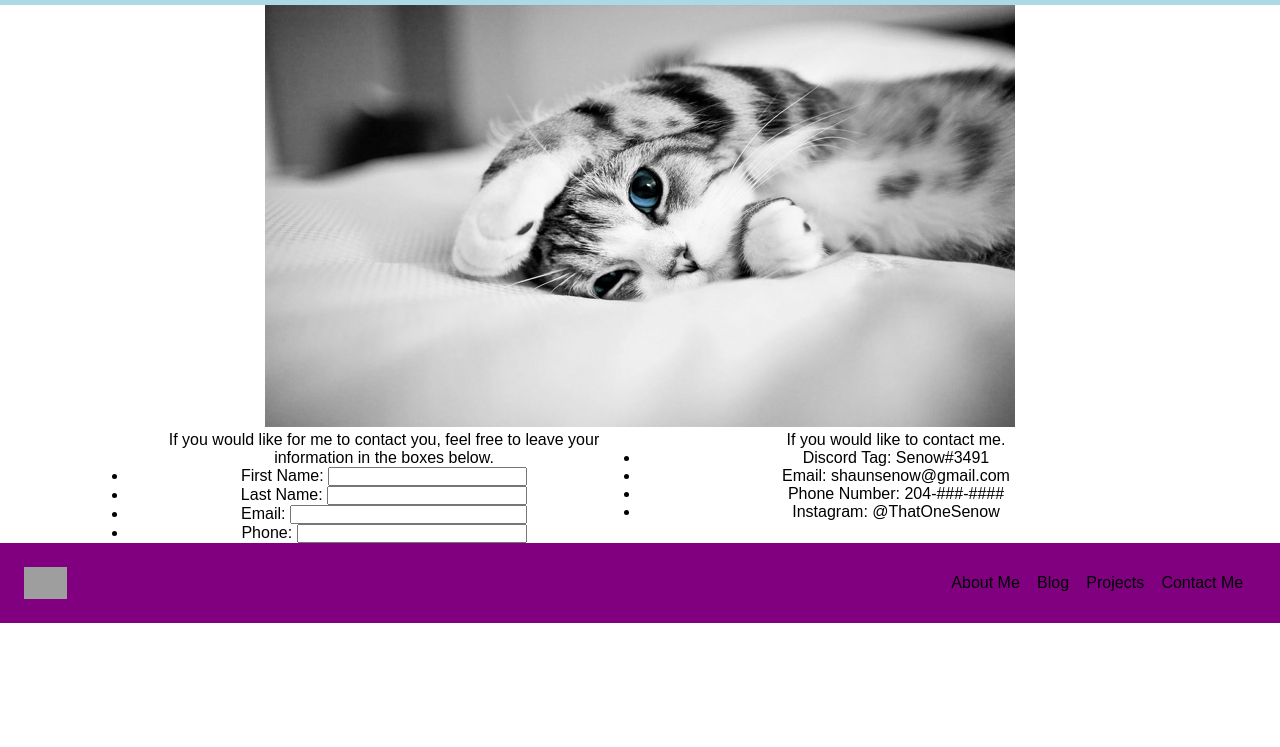
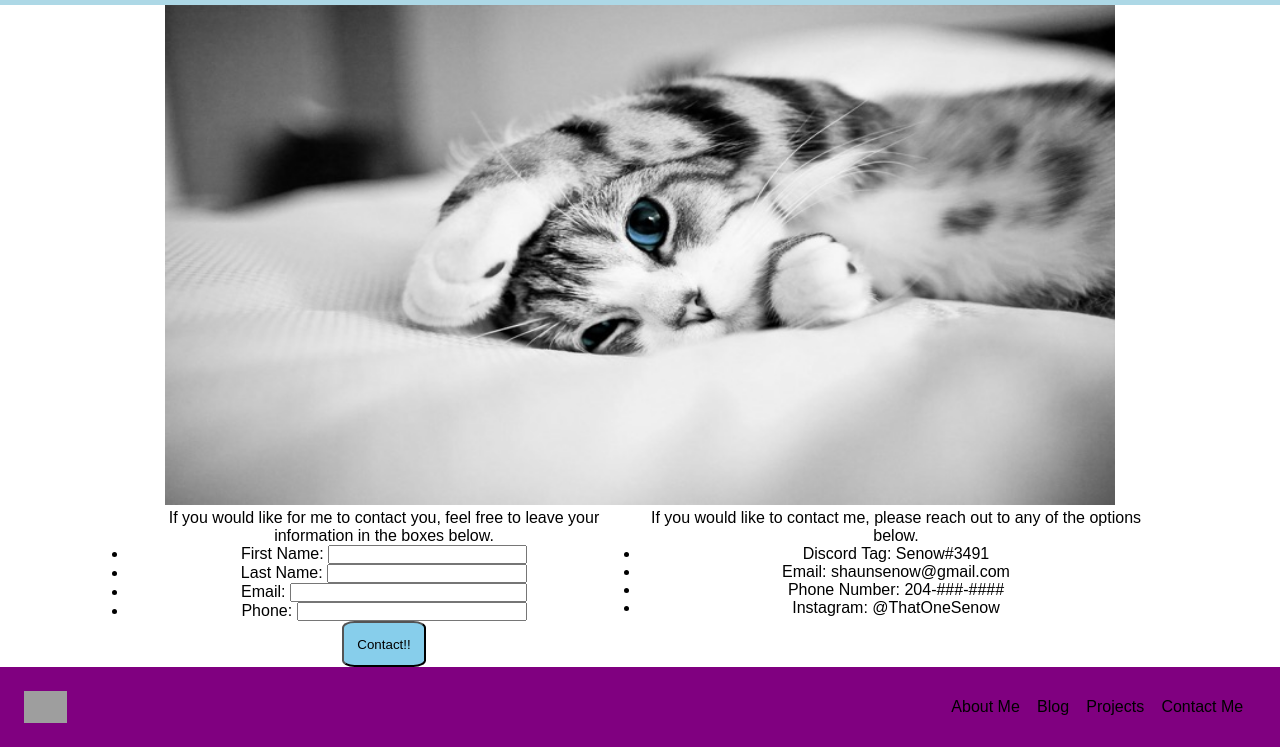
Before and after one commit to SenowS/Senow-Project, a plain HTML site: page pages/contact.html in a window 1280 px wide. Shown: the part 76-823 px from the top of the page. Before the commit the page ends 800 px from the top, so only its background shows below. Drawn offline with Linux system fonts and the light colour scheme; grey boxes are pictures that could not be loaded.

Commit message:
Fixed the Contact Page

```diff
--- a/pages/contact.html
+++ b/pages/contact.html
@@ -41,11 +41,12 @@
       <li>Last Name: <input type="text" class="box2"></li>
       <li>Email: <input type="email" class="box3"></li>
       <li>Phone: <input type="text" class="box4"></li>
+      <button>Contact!!</button>
     </ul>
   </div>
 
   <div class="contact-info">
-    <p>If you would like to contact me.</p>
+    <p>If you would like to contact me, please reach out to any of the options below.</p>
     <ul class="contact-text">
       <li>Discord Tag: Senow#3491 </li>
       <li>Email: shaunsenow@gmail.com</li>
--- a/styles/styles.css
+++ b/styles/styles.css
@@ -114,3 +114,14 @@ footer img {
   width: 100%;
   text-align: center;
 }
+
+.contact-about img {
+  width: 950px;
+  height: 500px;
+}
+
+.contact-info button {
+  background-color: skyblue;
+  padding: 1em;
+  border-radius: 15%;
+}
```
Also changed, not shown: index.html (+0 -3 lines).
